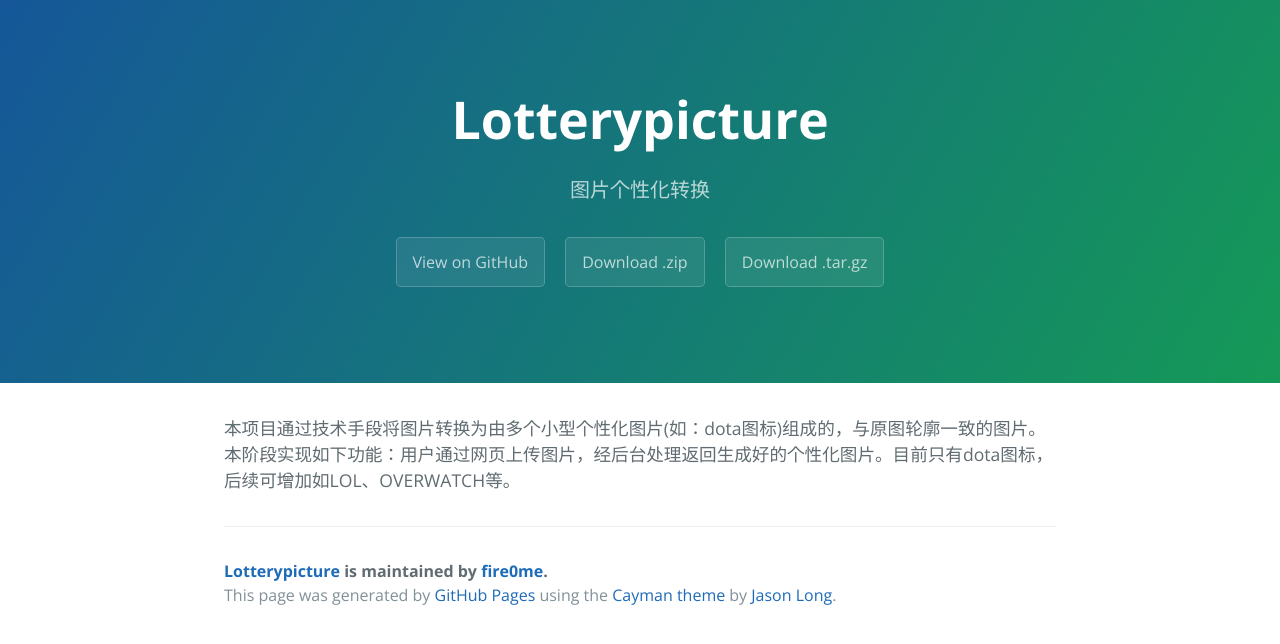
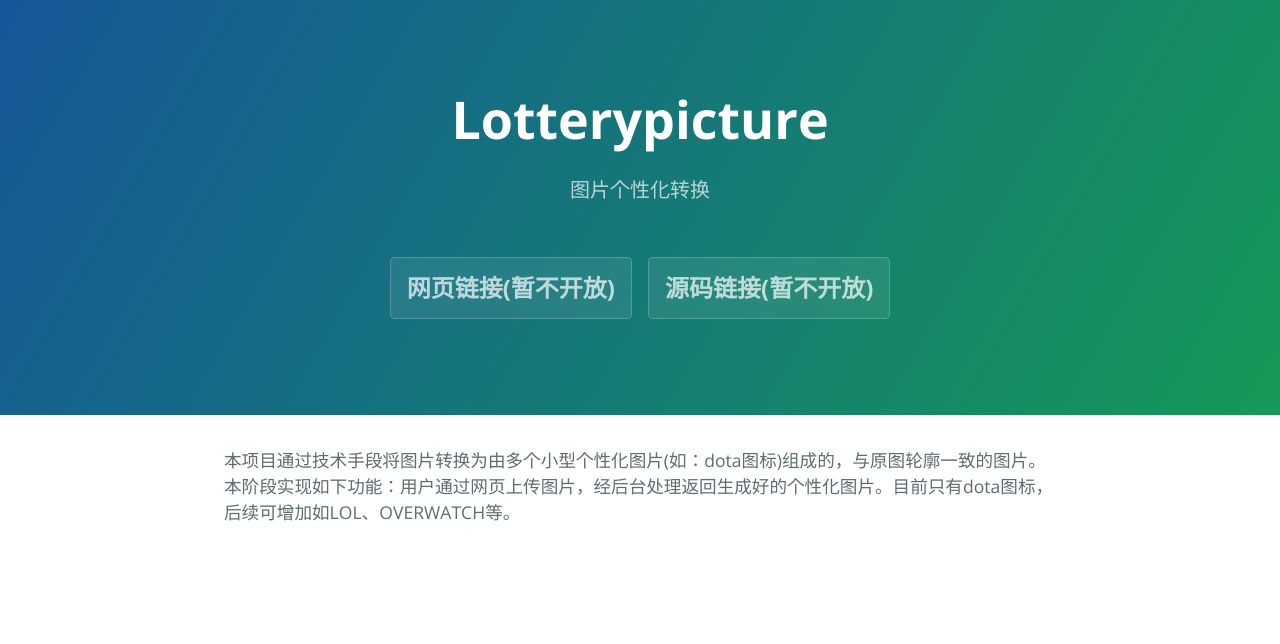
Before and after one commit to fire0me/lotteryPicture, a plain HTML site: page index.html in a window 1280 px wide. Drawn offline with nearby package versions, Linux system fonts and the light colour scheme.

Commit message:
by chenyuan

```diff
--- a/index.html
+++ b/index.html
@@ -13,19 +13,13 @@
     <section class="page-header">
       <h1 class="project-name">Lotterypicture</h1>
       <h2 class="project-tagline">图片个性化转换</h2>
-      <a href="https://github.com/fire0me/lotteryPicture" class="btn">View on GitHub</a>
-      <a href="https://github.com/fire0me/lotteryPicture/zipball/master" class="btn">Download .zip</a>
-      <a href="https://github.com/fire0me/lotteryPicture/tarball/master" class="btn">Download .tar.gz</a>
+	  <h2 class="btn">网页链接(暂不开放)</a>
+	  <h2 class="btn">源码链接(暂不开放)</a>
     </section>
 
     <section class="main-content">
       <p>本项目通过技术手段将图片转换为由多个小型个性化图片(如：dota图标)组成的，与原图轮廓一致的图片。本阶段实现如下功能：用户通过网页上传图片，经后台处理返回生成好的个性化图片。目前只有dota图标，后续可增加如LOL、OVERWATCH等。</p>
 
-      <footer class="site-footer">
-        <span class="site-footer-owner"><a href="https://github.com/fire0me/lotteryPicture">Lotterypicture</a> is maintained by <a href="https://github.com/fire0me">fire0me</a>.</span>
-
-        <span class="site-footer-credits">This page was generated by <a href="https://pages.github.com">GitHub Pages</a> using the <a href="https://github.com/jasonlong/cayman-theme">Cayman theme</a> by <a href="https://twitter.com/jasonlong">Jason Long</a>.</span>
-      </footer>
 
     </section>
 
```
